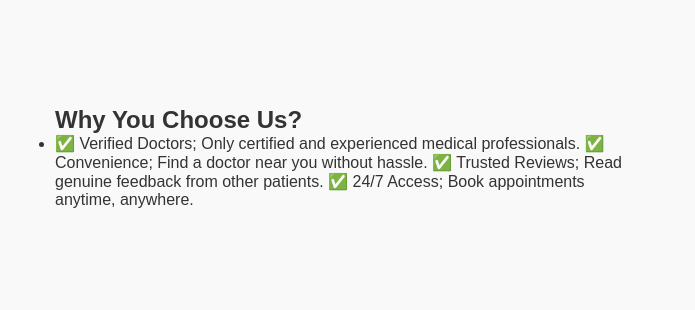
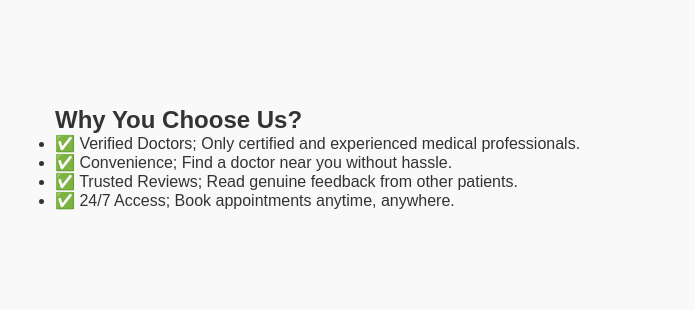
Before and after one commit to gkosky17/Gillo, a plain HTML site: page index.html in a window 1280 px wide. Shown: the part 780-1090 px from the top of the page, 585-1280 px from the left. Drawn offline with Linux system fonts and the light colour scheme.

Commit message:
Added new features and made improvements

```diff
--- a/index.html
+++ b/index.html
@@ -75,10 +75,10 @@
         <div>
             <h2>Why You Choose Us?</h2>
             <ul>
-                <li>✅ Verified Doctors; Only certified and experienced medical professionals.
-                    ✅ Convenience; Find a doctor near you without hassle.
-                    ✅ Trusted Reviews; Read genuine feedback from other patients.
-                    ✅ 24/7 Access; Book appointments anytime, anywhere.</li>
+                <li>✅ Verified Doctors; Only certified and experienced medical professionals.</li>
+                <li>✅ Convenience; Find a doctor near you without hassle.</li>
+                <li>✅ Trusted Reviews; Read genuine feedback from other patients.</li>
+                <li>✅ 24/7 Access; Book appointments anytime, anywhere.</li>
             </ul>
         </div>
     </section>
```
